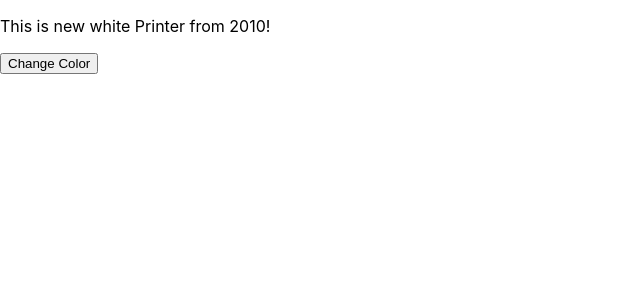
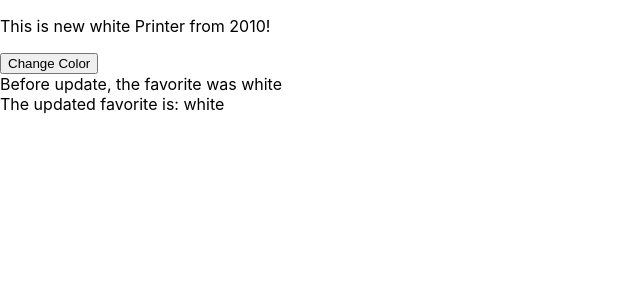
Before and after one commit to ankitaasheth/myfirstreact, a React (Create React App) app: page / in a window 1280 px wide. Shown: the top 300 px of the page, without its empty margins (0-640 px from the left). Built offline with nearby package versions, Linux system fonts and the light colour scheme.

Commit message:
React states related sample code added

```diff
--- a/src/components/reactstate.js
+++ b/src/components/reactstate.js
@@ -9,9 +9,38 @@ class Printer extends React.Component {
       year: "2010"
     };
   }
+
+  // This method should be called after component is rendered n i.e after constructor()
+  componentDidMount() {
+    setTimeout(() => {
+      this.setState({ color: this.state.color });
+    }, 1000);
+  }
+
+  shouldComponentUpdate() {
+    return true; // if true, continue to rendering and if false, stop rendering. Defaukt value is true!
+  }
+
+  getSnapshotBeforeUpdate(prevProps, prevstate) {
+    document.getElementById("div1").innerHTML =
+      "Before update, the favorite was " + prevstate.color;
+  }
+
+  componentDidUpdate() {
+    document.getElementById("div2").innerHTML =
+      "The updated favorite is: " + this.state.color;
+  }
+
+  // During Mounting phase, This method should be called before rendering.
+  // During Updating phase, this is the first method should be called when a component gets updated!
+  // static getDerivedStateFromProps(props, state) {
+  //   return { color: props.favcol };
+  // }
+
   changeColor = () => {
     this.setState({ color: "red" });
   };
+
   render() {
     return (
       <div>
@@ -21,6 +50,8 @@ class Printer extends React.Component {
         <button type="button" onClick={this.changeColor}>
           Change Color
         </button>
+        <div id="div1"></div>
+        <div id="div2"></div>
       </div>
     );
   }
--- a/src/index.html
+++ b/src/index.html
@@ -8,5 +8,7 @@
 
   <body>
     <div id="root"></div>
+    <div id="div1"></div>
+    <div id="div2"></div>
   </body>
 </html>
--- a/src/index.js
+++ b/src/index.js
@@ -241,5 +241,7 @@ ReactDOM.render(<Garage />, document.getElementById("root"));
 // ReactDOM.render(<Fordcar model="Mustang" />, document.getElementById("root"));
 
 // React state
+ReactDOM.render(<Printer />, document.getElementById("root"));
 
-ReactDOM.render(<Printer />, document.getElementById("root"));
+// Updating react state via getDerivedStateFromProps
+// ReactDOM.render(<Printer favcol="yellow" />, document.getElementById("root"));
```
Also changed, not shown: ReactJS.txt.
